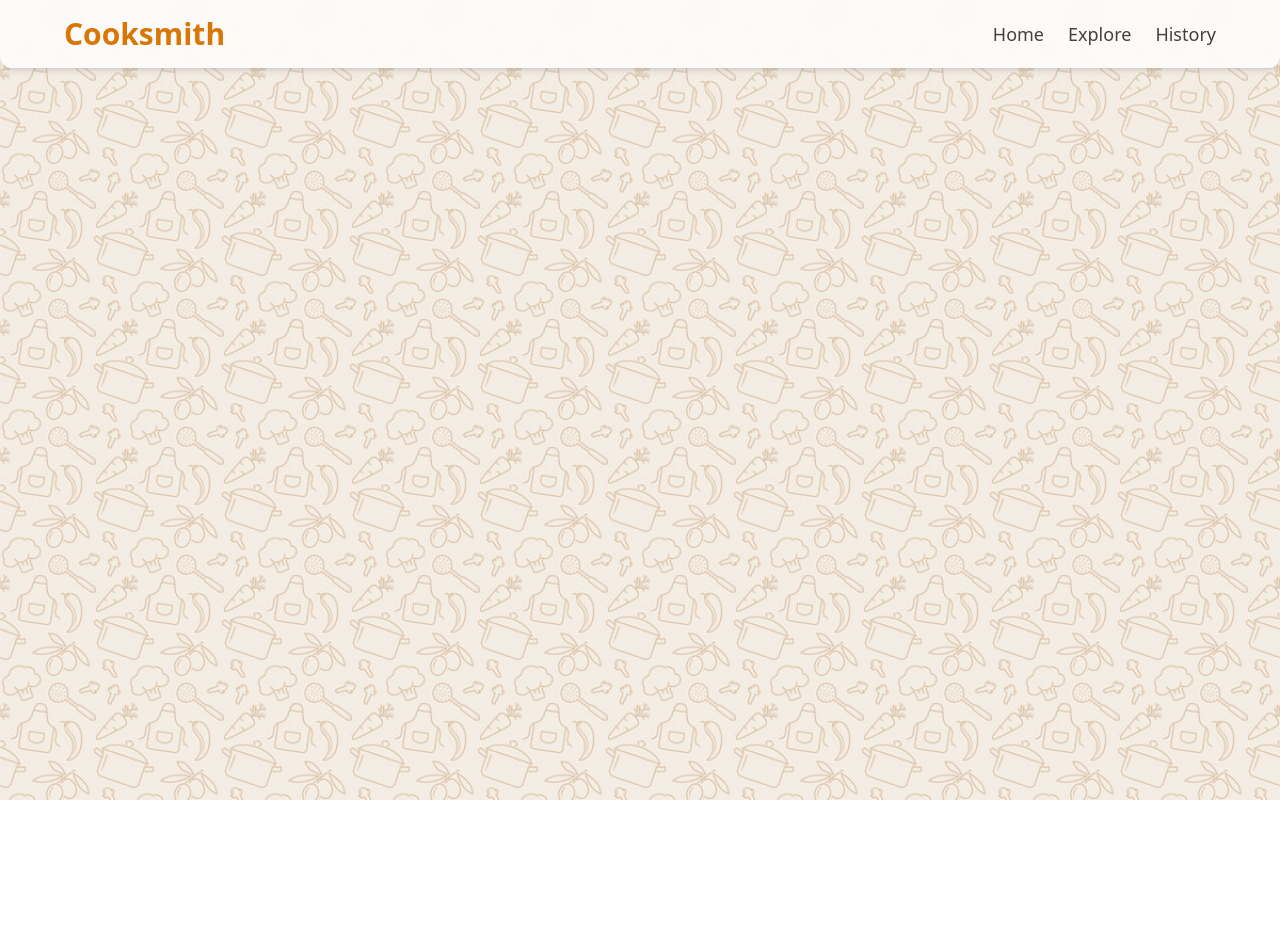
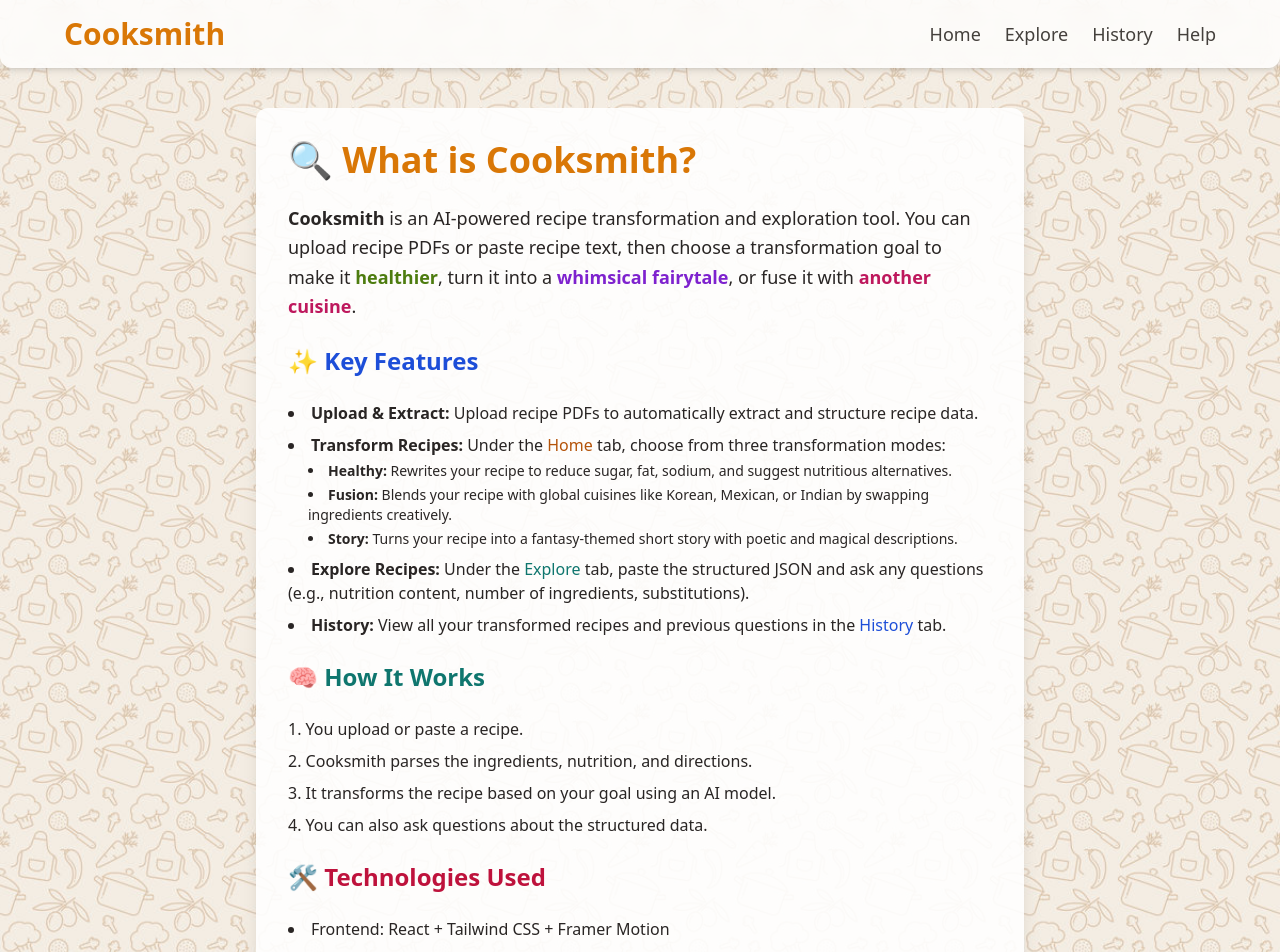
Before and after one commit to gayatrikharche/Cooksmith, a React (Create React App) app in the folder cooksmith-frontend/: page /help in a window 1280 px wide. Shown: the top 952 px of the page. Before the commit the page ends 800 px from the top, so only its background shows below. Built offline with nearby package versions, Linux system fonts and the light colour scheme; no server answers.

Commit message:
Minor bugs and added help page

```diff
--- a/cooksmith-frontend/src/App.tsx
+++ b/cooksmith-frontend/src/App.tsx
@@ -6,6 +6,7 @@
 import Home from "./pages/Home";
 import Explore from "./pages/Explore";
 import History from "./pages/History";
+import Help from "./pages/Help";
 
 export default function App() {
   return (
@@ -25,6 +26,7 @@
               <Link to="/" className="text-stone-700 hover:text-amber-600 transition">Home</Link>
               <Link to="/explore" className="text-stone-700 hover:text-amber-600 transition">Explore</Link>
               <Link to="/history" className="text-stone-700 hover:text-amber-600 transition">History</Link>
+              <Link to="/help" className="text-stone-700 hover:text-amber-600 transition">Help</Link> {/* ✅ Add Help */}
             </div>
           </div>
         </nav>
@@ -35,6 +37,7 @@
               <Route path="/" element={<Home />} />
               <Route path="/explore" element={<Explore />} />
               <Route path="/history" element={<History />} />
+              <Route path="/help" element={<Help />} /> {/* ✅ Add Help Route */}
             </Routes>
           </AnimatePresence>
         </main>
--- a/cooksmith-frontend/src/pages/Explore.tsx
+++ b/cooksmith-frontend/src/pages/Explore.tsx
@@ -2,8 +2,8 @@
 import axios from "axios";
 import { motion } from "framer-motion";
 
-// const BASE_URL = process.env.REACT_APP_API_URL || "http://localhost:8000";
-const BASE_URL = "http://localhost:8000";
+const BASE_URL = process.env.REACT_APP_API_URL || "http://localhost:8000";
+
 
 export default function Explore() {
   const [structuredJSON, setStructuredJSON] = useState<string>("");
--- /dev/null
+++ b/cooksmith-frontend/src/pages/Help.tsx
@@ -0,0 +1,66 @@
+// src/pages/Help.tsx
+
+import React from "react";
+import { motion } from "framer-motion";
+
+export default function Help() {
+  return (
+    <motion.div
+      initial={{ opacity: 0, y: 20 }}
+      animate={{ opacity: 1, y: 0 }}
+      transition={{ duration: 0.5 }}
+      className="flex justify-center"
+    >
+      <div className="bg-white/90 shadow-xl rounded-xl p-8 max-w-3xl space-y-6 text-stone-800">
+        <h2 className="text-4xl font-extrabold text-amber-600">🔍 What is Cooksmith?</h2>
+        <p className="text-lg leading-relaxed">
+          <strong>Cooksmith</strong> is an AI-powered recipe transformation and exploration tool.
+          You can upload recipe PDFs or paste recipe text, then choose a transformation goal to
+          make it <span className="font-semibold text-lime-700">healthier</span>,
+          turn it into a <span className="font-semibold text-purple-700">whimsical fairytale</span>,
+          or fuse it with <span className="font-semibold text-pink-700">another cuisine</span>.
+        </p>
+
+        <h3 className="text-2xl font-bold text-blue-700 mt-4">✨ Key Features</h3>
+        <ul className="list-disc list-inside space-y-2 text-base">
+          <li>
+            <strong>Upload & Extract:</strong> Upload recipe PDFs to automatically extract and structure recipe data.
+          </li>
+          <li>
+            <strong>Transform Recipes:</strong> Under the <span className="text-amber-700 font-medium">Home</span> tab, choose from three transformation modes:
+            <ul className="list-disc list-inside ml-5 mt-1 text-sm space-y-1">
+              <li><strong>Healthy:</strong> Rewrites your recipe to reduce sugar, fat, sodium, and suggest nutritious alternatives.</li>
+              <li><strong>Fusion:</strong> Blends your recipe with global cuisines like Korean, Mexican, or Indian by swapping ingredients creatively.</li>
+              <li><strong>Story:</strong> Turns your recipe into a fantasy-themed short story with poetic and magical descriptions.</li>
+            </ul>
+          </li>
+          <li>
+            <strong>Explore Recipes:</strong> Under the <span className="text-teal-700 font-medium">Explore</span> tab, paste the structured JSON and ask any questions (e.g., nutrition content, number of ingredients, substitutions).
+          </li>
+          <li>
+            <strong>History:</strong> View all your transformed recipes and previous questions in the <span className="text-blue-700 font-medium">History</span> tab.
+          </li>
+        </ul>
+
+        <h3 className="text-2xl font-bold text-teal-700 mt-4">🧠 How It Works</h3>
+        <ol className="list-decimal list-inside space-y-2 text-base">
+          <li>You upload or paste a recipe.</li>
+          <li>Cooksmith parses the ingredients, nutrition, and directions.</li>
+          <li>It transforms the recipe based on your goal using an AI model.</li>
+          <li>You can also ask questions about the structured data.</li>
+        </ol>
+
+        <h3 className="text-2xl font-bold text-rose-700 mt-4">🛠 Technologies Used</h3>
+        <ul className="list-disc list-inside space-y-2 text-base">
+          <li>Frontend: React + Tailwind CSS + Framer Motion</li>
+          <li>Backend: FastAPI + Google Generative AI</li>
+          <li>Database: SQLite (for transformation and Q&A history)</li>
+        </ul>
+
+        <p className="mt-6 italic text-sm text-stone-500">
+          This tool is experimental and intended for creative exploration of cooking ideas. Results may vary. Enjoy playing with your food! 🍽️✨
+        </p>
+      </div>
+    </motion.div>
+  );
+}
--- a/cooksmith-frontend/src/pages/History.tsx
+++ b/cooksmith-frontend/src/pages/History.tsx
@@ -2,8 +2,8 @@
 import axios from "axios";
 import { motion } from "framer-motion";
 
-// const BASE_URL = process.env.REACT_APP_API_URL || "http://localhost:8000";
-const BASE_URL = "http://localhost:8000";
+const BASE_URL = process.env.REACT_APP_API_URL || "http://localhost:8000";
+
 
 interface RecipeHistoryEntry {
   id: number;
--- a/cooksmith-frontend/src/pages/Home.tsx
+++ b/cooksmith-frontend/src/pages/Home.tsx
@@ -2,8 +2,8 @@
 import axios from "axios";
 import { motion } from "framer-motion";
 
-// const BASE_URL = process.env.REACT_APP_API_URL || "http://localhost:8000";
-const BASE_URL = "http://localhost:8000";
+const BASE_URL = process.env.REACT_APP_API_URL || "http://localhost:8000";
+
 
 export default function Home() {
   const [recipeText, setRecipeText] = useState("");
```
